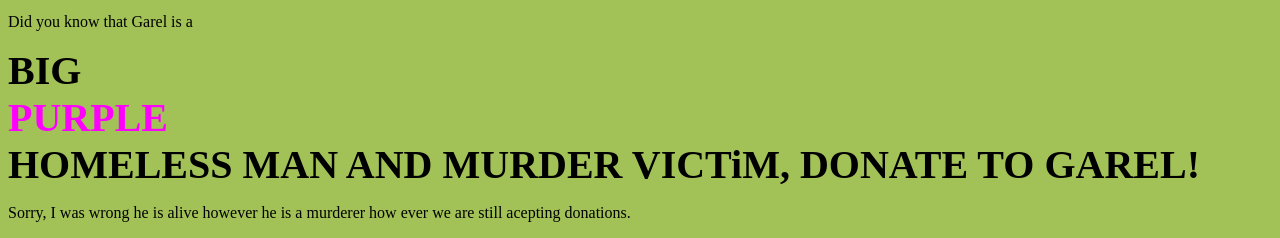
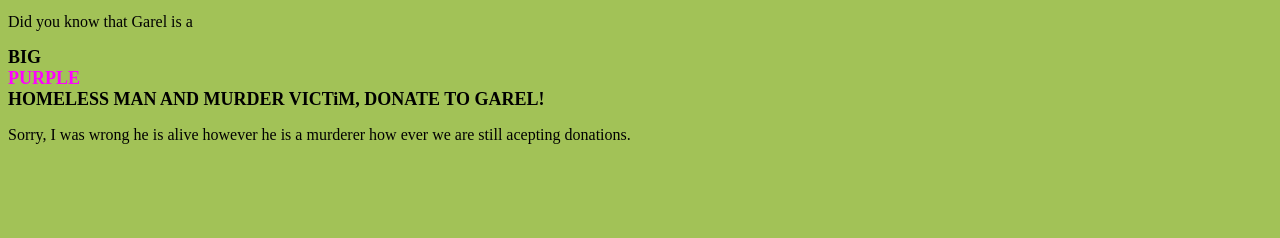
Before and after one commit to steel58/Garel, a plain HTML site: page index.html in a window 1280 px wide. Shown: the part 575-813 px from the top of the page. Drawn offline with Linux system fonts and the light colour scheme.

Commit message:
Update index.html

```diff
--- a/index.html
+++ b/index.html
@@ -14,10 +14,9 @@
       background-color: cd0000;
   }
     .big-font {
-        font-size: 40px;
+        font-size: 18px;
         }
         .purple {
-            font-size: 40px;
             color: #ff00ff;
         }
     </style>
@@ -44,7 +43,7 @@ size="5">L</font></h1>
 <br>
 <br>
 <p>Did you know that Garel is a
-<div class="big-font"><strong>BIG<div class="purple">
+<div class="big-font"><strong>BIG<div class="purple big-font">
     PURPLE </div> HOMELESS MAN AND MURDER VICTiM, DONATE TO GAREL!</strong>
     </div></p>
 <p>Sorry, I was wrong he is alive however he is a murderer how ever we are still acepting donations.</p>
```
